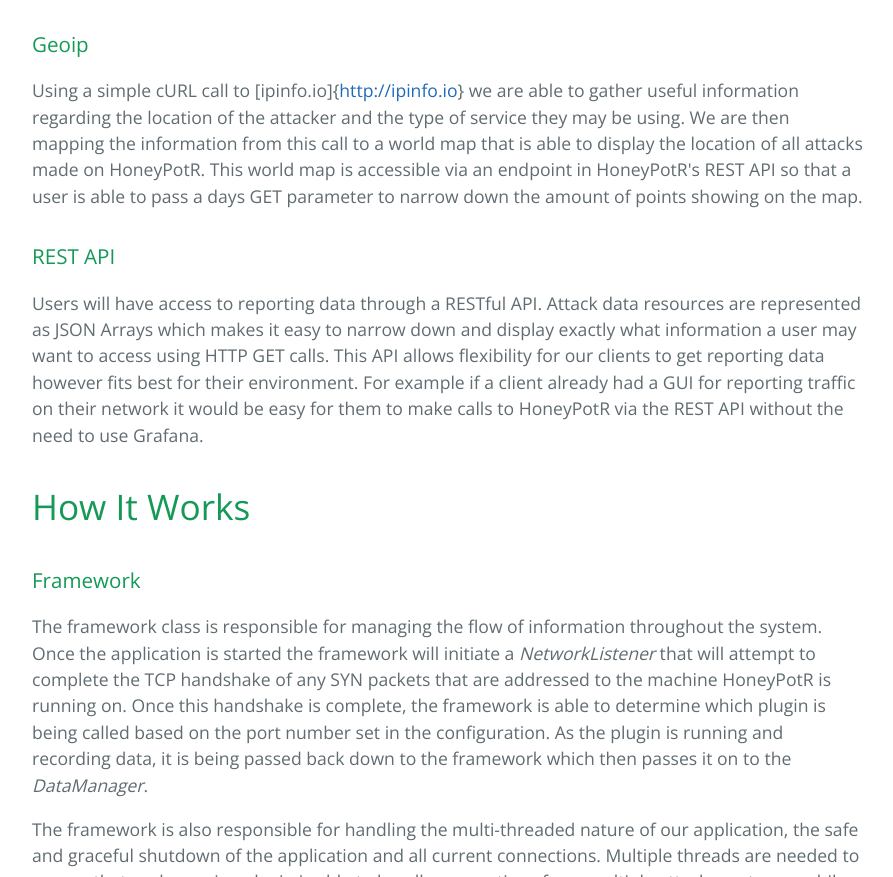
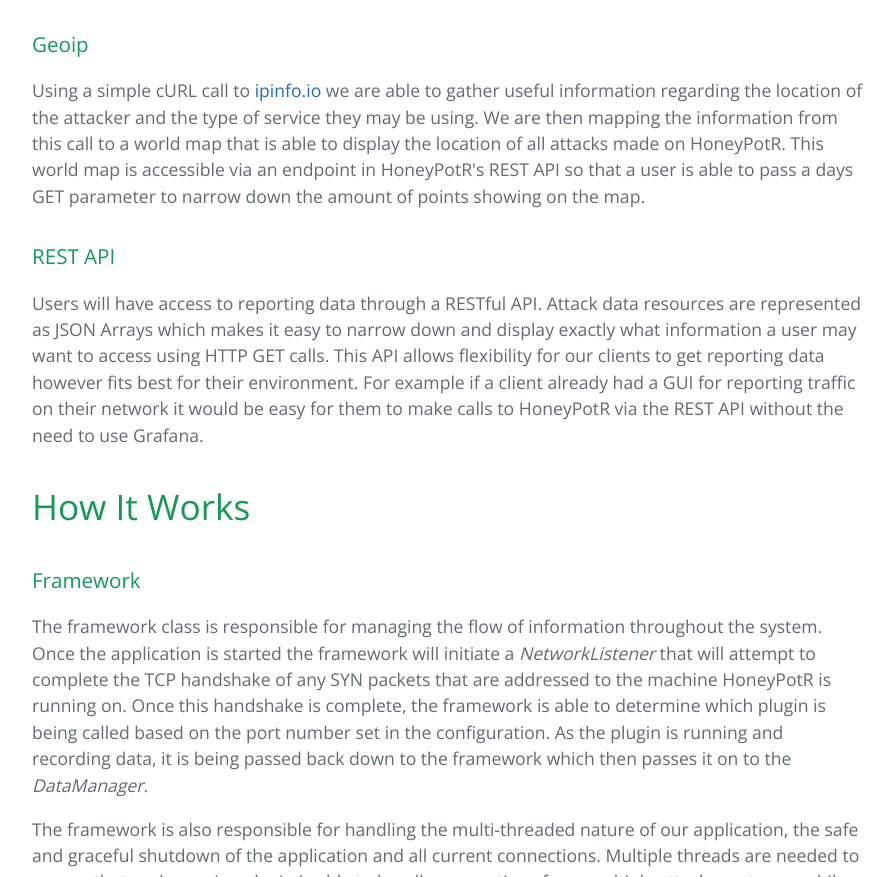
Before and after one commit to RECCE7/recce7.github.io, a plain HTML site: page index.html in a window 1280 px wide. Shown: the part 1862-2739 px from the top of the page, without its empty margins (192-1085 px from the left). Drawn offline with nearby package versions, Linux system fonts and the light colour scheme.

```diff
--- a/index.html
+++ b/index.html
@@ -63,7 +63,7 @@
 <h3>
 <a id="geoip" class="anchor" href="#geoip" aria-hidden="true"><span aria-hidden="true" class="octicon octicon-link"></span></a>Geoip</h3>
 
-<p>Using a simple cURL call to [ipinfo.io]{<a href="http://ipinfo.io">http://ipinfo.io</a>} we are able to gather useful information regarding the location of the attacker and the type of service they may be using.  We are then mapping the information from this call to a world map that is able to display the location of all attacks made on HoneyPotR.  This world map is accessible via an endpoint in HoneyPotR's REST API so that a user is able to pass a days GET parameter to narrow down the amount of points showing on the map.</p>
+<p>Using a simple cURL call to <a href="http://ipinfo.io">ipinfo.io</a> we are able to gather useful information regarding the location of the attacker and the type of service they may be using.  We are then mapping the information from this call to a world map that is able to display the location of all attacks made on HoneyPotR.  This world map is accessible via an endpoint in HoneyPotR's REST API so that a user is able to pass a days GET parameter to narrow down the amount of points showing on the map.</p>
 
 <h3>
 <a id="rest-api" class="anchor" href="#rest-api" aria-hidden="true"><span aria-hidden="true" class="octicon octicon-link"></span></a>REST API</h3>
```
Also changed, not shown: params.json (+1 -1 lines).
